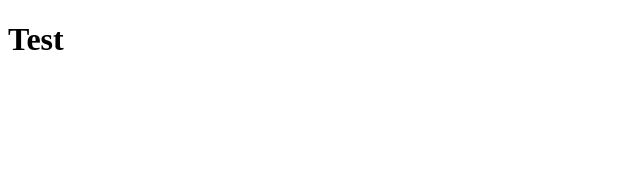
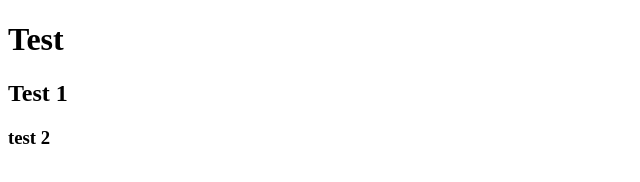
Before and after one commit to Iqbalhossen07/test, a plain HTML site: page index.html in a window 1280 px wide. Shown: the whole page, without its empty margins (0-640 px from the left). Drawn offline with Linux system fonts and the light colour scheme.

Commit message:
second push

```diff
--- a/index.html
+++ b/index.html
@@ -7,5 +7,7 @@
 </head>
 <body>
     <h1>Test</h1>
+    <h2>Test 1</h2>
+    <h3>test 2</h3>
 </body>
 </html>
```
